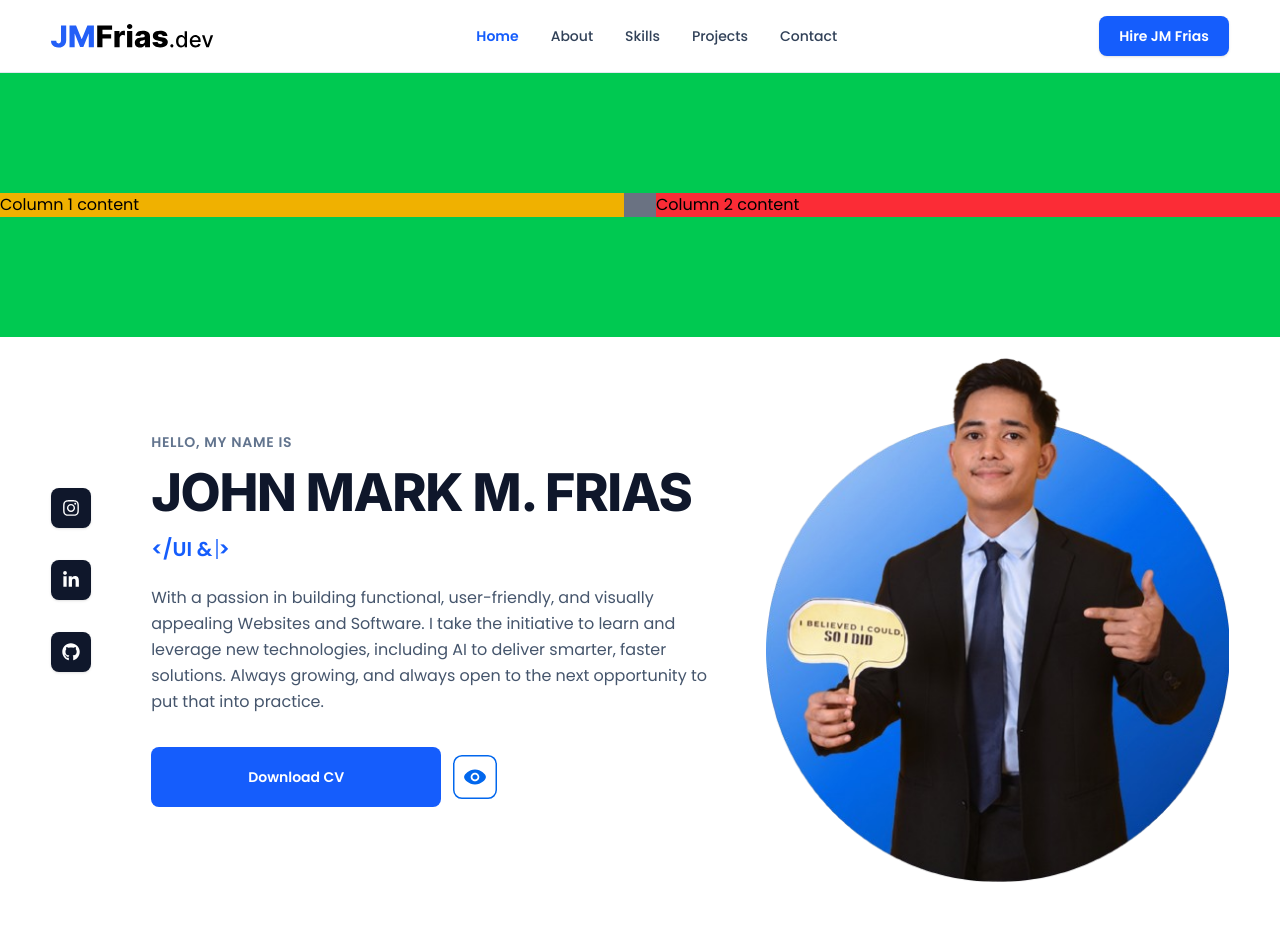
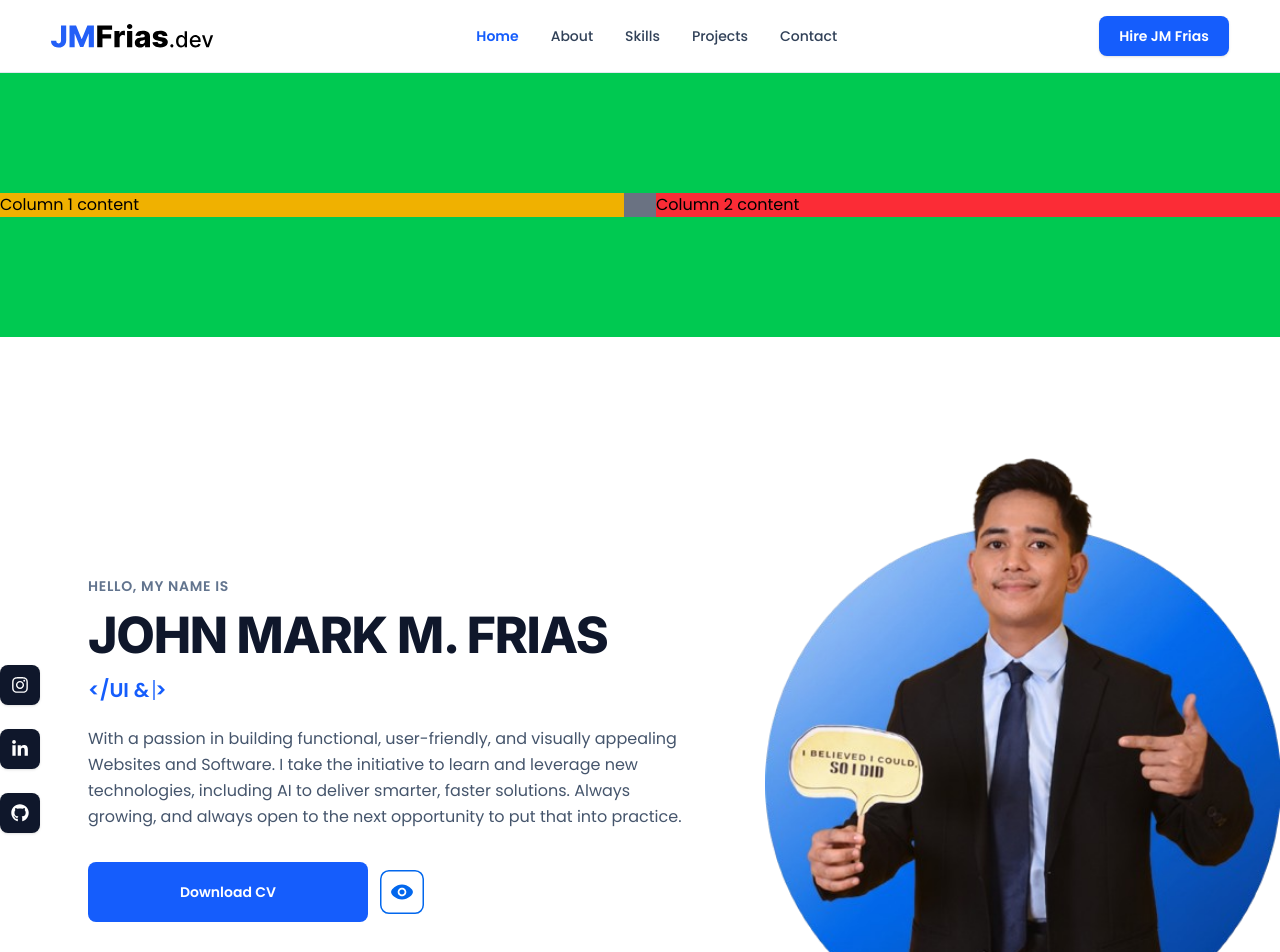
Before and after one commit to johnmarkfrias/jmfrias-portfolio, a React (Vite) app: page / in a window 1280 px wide. Shown: the top 952 px of the page. Built offline with nearby package versions, Linux system fonts and the light colour scheme.

Commit message:
fix some layout

```diff
--- a/src/components/layout/Container.jsx
+++ b/src/components/layout/Container.jsx
@@ -1,7 +1,7 @@
 // components/layout/Container.jsx
 function Container({ children, className = "" }) {
   return (
-    <div className={`max-w-content mx-auto px-[4%] lg:px-0 ${className}`}>
+    <div className={`max-w-content mx-auto px-[5%] xl:px-0 ${className}`}>
       {children}
     </div>
   );
--- a/src/components/sections/Hero.jsx
+++ b/src/components/sections/Hero.jsx
@@ -2,6 +2,8 @@
 
 import { useState, useEffect } from "react";
 import { FaInstagram, FaLinkedinIn, FaGithub } from "react-icons/fa";
+import Section from "../layout/Section";
+import Container from "../layout/Container";
 import Button from "../common/Button";
 import heroPhoto from "/public/assets/hero.png";
 import eyeButtonSvg from "/public/assets/eye-button.svg";
@@ -35,26 +37,18 @@ function Hero() {
     return () => clearTimeout(timeout);
   }, [currentText, isDeleting, roleIndex]);
 
-  return (
-    <section
-      id="home"
-      aria-label="Hero Section"
-      className="max-w-[1440px] mx-auto px-[4%] 2xl:px-8 pt-[20px] pb-[120px] md:pb-[60px] lg:pb-[70px] grid grid-cols-1 lg:grid-cols-12 gap-10 lg:gap-12 items-center"
-    >
-      {/* Column 1: Socials + Info */}
-      <div className="order-2 lg:order-1 lg:col-span-7 flex flex-col lg:flex-row items-center lg:items-start gap-8 lg:gap-15 w-full">
-
-        {/* Social Icons */}
+  // Social Links Component para iwas duplication
+  const SocialLinks = ({ className = "" }) => (
     <aside
       aria-label="Social Media Links"
-          className="order-last lg:order-first flex flex-row lg:flex-col gap-4 lg:gap-8 justify-center md:justify-start items-center w-full lg:w-auto pt-5 lg:pt-14 shrink-0"
+      className={`flex items-center gap-4 lg:gap-6 ${className}`}
     >
       <a
         href="https://instagram.com"
         target="_blank"
         rel="noopener noreferrer"
         aria-label="Instagram"
-            className="w-10 h-10 rounded-lg bg-slate-900 text-white flex items-center justify-center text-lg hover:bg-blue-600 transition-colors shadow-sm"
+        className="w-10 h-10 rounded-lg bg-slate-900 text-white flex items-center justify-center text-lg hover:bg-blue-600 transition-colors shadow-sm shrink-0"
       >
         <FaInstagram />
       </a>
@@ -63,7 +57,7 @@ function Hero() {
         target="_blank"
         rel="noopener noreferrer"
         aria-label="LinkedIn"
-            className="w-10 h-10 rounded-lg bg-slate-900 text-white flex items-center justify-center text-lg hover:bg-blue-600 transition-colors shadow-sm"
+        className="w-10 h-10 rounded-lg bg-slate-900 text-white flex items-center justify-center text-lg hover:bg-blue-600 transition-colors shadow-sm shrink-0"
       >
         <FaLinkedinIn />
       </a>
@@ -72,19 +66,32 @@ function Hero() {
         target="_blank"
         rel="noopener noreferrer"
         aria-label="GitHub"
-            className="w-10 h-10 rounded-lg bg-slate-900 text-white flex items-center justify-center text-lg hover:bg-blue-600 transition-colors shadow-sm"
+        className="w-10 h-10 rounded-lg bg-slate-900 text-white flex items-center justify-center text-lg hover:bg-blue-600 transition-colors shadow-sm shrink-0"
       >
         <FaGithub />
       </a>
     </aside>
+  );
 
-        {/* Text Details */}
+  return (
+    <Section id="home" aria-label="Hero Section">
+      <Container className="grid grid-cols-1 lg:grid-cols-12 gap-10 lg:gap-8 items-center">
+
+        {/* Left Area (Desktop: 7 Cols | Tablet/Mobile: Full Width) */}
+        <div className="order-2 lg:order-1 lg:col-span-7 flex flex-col lg:flex-row items-center lg:items-stretch gap-8 lg:gap-12 w-full">
+
+          {/* Column 1: Social Icons (Desktop & Laptop Lang - Centered Vertically) */}
+          <div className="hidden lg:flex flex-col justify-center items-center shrink-0">
+            <SocialLinks className="flex-col" />
+          </div>
+
+          {/* Column 2: Details & Content */}
           <div className="flex flex-col items-start text-left w-full min-w-0">
             <p className="text-xs sm:text-sm font-semibold tracking-wider text-slate-500 uppercase mb-2">
               Hello, My Name Is
             </p>
 
-          <h1 className="text-3xl sm:text-4xl md:text-5xl lg:text-[46px] xl:text-[52px] font-extrabold text-slate-900 mb-2 leading-tight tracking-tight whitespace-normal sm:whitespace-nowrap">
+            <h1 className="text-3xl sm:text-4xl md:text-5xl lg:text-[44px] xl:text-[50px] font-extrabold text-slate-900 mb-2 leading-tight tracking-tight whitespace-normal sm:whitespace-nowrap">
               JOHN MARK M. FRIAS
             </h1>
 
@@ -111,7 +118,7 @@ function Hero() {
 
             {/* Buttons */}
             <div className="w-full sm:w-auto flex items-center gap-3">
-            <div className="flex-1 sm:flex-none sm:w-auto sm:min-w-[290px] text-center [&>a]:w-full [&>a]:justify-center [&>button]:w-full [&>button]:justify-center">
+              <div className="flex-1 sm:flex-none sm:w-auto sm:min-w-[280px] text-center [&>a]:w-full [&>a]:justify-center [&>button]:w-full [&>button]:justify-center">
                 <Button href="/cv.pdf" variant="primary">
                   Download CV
                 </Button>
@@ -131,12 +138,18 @@ function Hero() {
                 />
               </a>
             </div>
+
+            {/* Social Icons para sa Mobile at Tablet (Nasa ibaba ng buttons: 24px mt sa mobile, 32px mt sa tablet) */}
+            <div className="flex lg:hidden mt-6 md:mt-8 w-full justify-start">
+              <SocialLinks className="flex-row" />
+            </div>
+
           </div>
         </div>
 
-      {/* Column 2: Hero Image */}
+        {/* Right Area: Hero Image (Desktop: 5 Cols) */}
         <div className="order-1 lg:order-2 lg:col-span-5 w-full flex items-center justify-center">
-        <div className="w-full max-w-[360px] sm:max-w-[440px] md:max-w-[480px] lg:max-w-[540px] xl:max-w-[580px] h-auto overflow-hidden">
+          <div className="w-full max-w-[360px] sm:max-w-[440px] md:max-w-[480px] lg:max-w-[520px] xl:max-w-[560px] h-auto overflow-hidden">
             <img
               src={heroPhoto}
               alt="John Mark Frias"
@@ -144,7 +157,9 @@ function Hero() {
             />
           </div>
         </div>
-    </section>
+
+      </Container>
+    </Section>
   );
 }
 
--- /dev/null
+++ b/tailwind.config.js
@@ -0,0 +1,17 @@
+export default {
+  content: [
+    "./index.html",
+    "./src/**/*.{js,ts,jsx,tsx}",
+  ],
+  theme: {
+    extend: {
+      maxWidth: { 'content': '1440px' },
+      padding: {
+        'section-y-mobile': '50px',
+        'section-y-tablet': '80px',
+        'section-y-laptop': '100px',
+        'section-y-desktop': '120px',
+      },
+    },
+  },
+}
```
Lines whose indentation alone changed are shown as unchanged.
